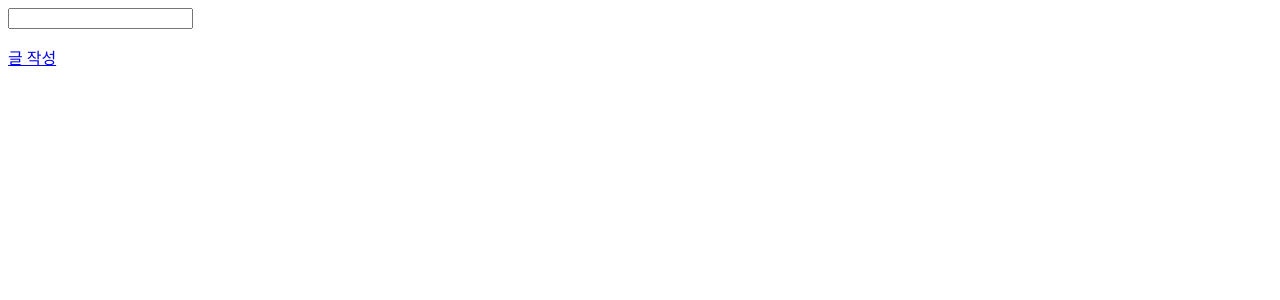
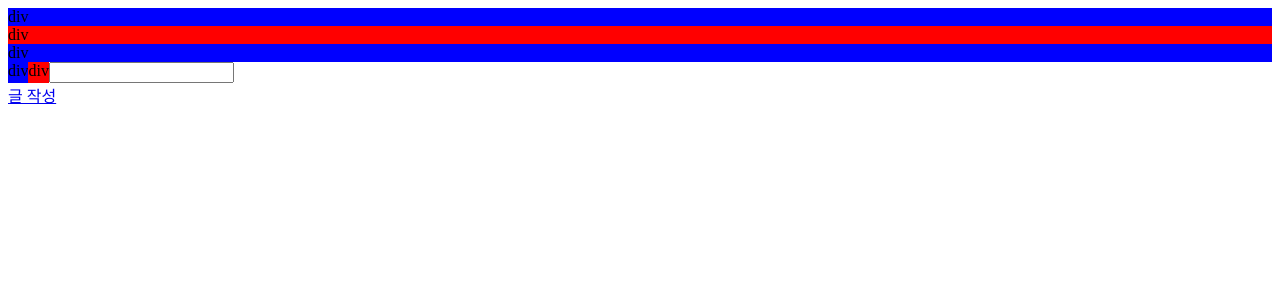
Before and after one commit to dh8570/Textmining_WebService, a Django app: page / in a window 1280 px wide. Before the commit the part shown is almost empty. Shown: the top 300 px of the page. Run offline with Django 4.2, Linux system fonts and the light colour scheme.

Commit message:
05_27_18:57_
노트북_

```diff
--- a/config/app/templates/app/document_list.html
+++ b/config/app/templates/app/document_list.html
@@ -1,5 +1,34 @@
-<input type="search" value="" class="btn btn-info btn-sm">
-<p></p>
+<!doctype html>
+<html lang="en">
+<head>
+    <meta charset="UTF-8">
+    <meta name="viewport"
+          content="width=device-width, user-scalable=no, initial-scale=1.0, maximum-scale=1.0, minimum-scale=1.0">
+    <meta http-equiv="X-UA-Compatible" content="ie=edge">
+    <title>Document</title>
+</head>
+<body>
+<div style="background : blue">
+    div
+</div>
+<div style="background : red">
+    div
+</div>
+<div style="background : blue">
+    div
+</div>
+<div style="display : flex; flex direction : row">
+    <div style="background : blue">
+    div
+</div>
+    <div style="background : red">
+    div
+</div>
+    <input type="search" value="" class="btn btn-info btn-sm">
+</div>
+
 <div class="btn-group">
     <a href="{% url 'write' %}" class="btn btn-info">글 작성</a>
 </div>
+</body>
+</html>
```
Also changed, not shown: config/app/templates/app/document.list.css (added).
